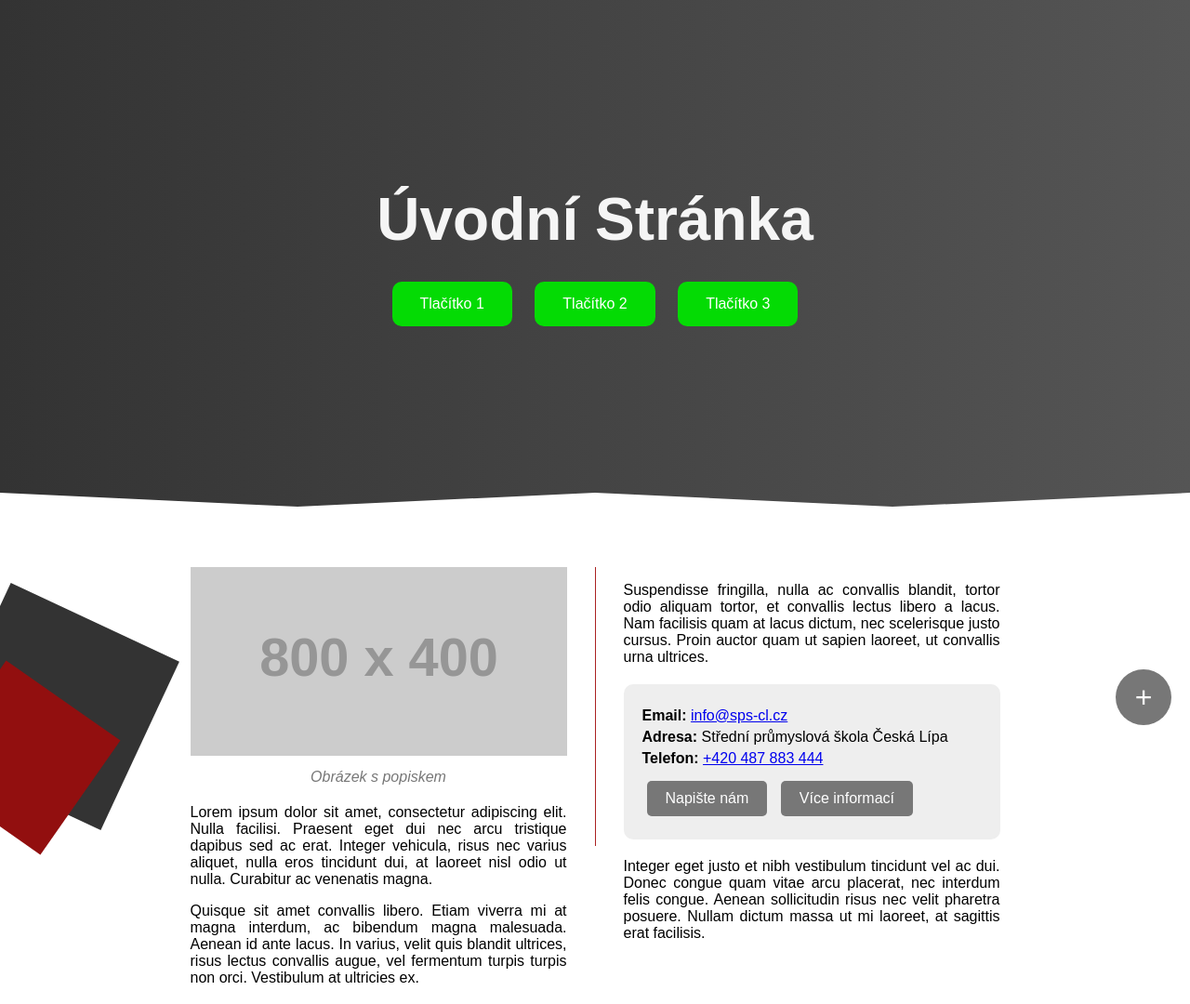
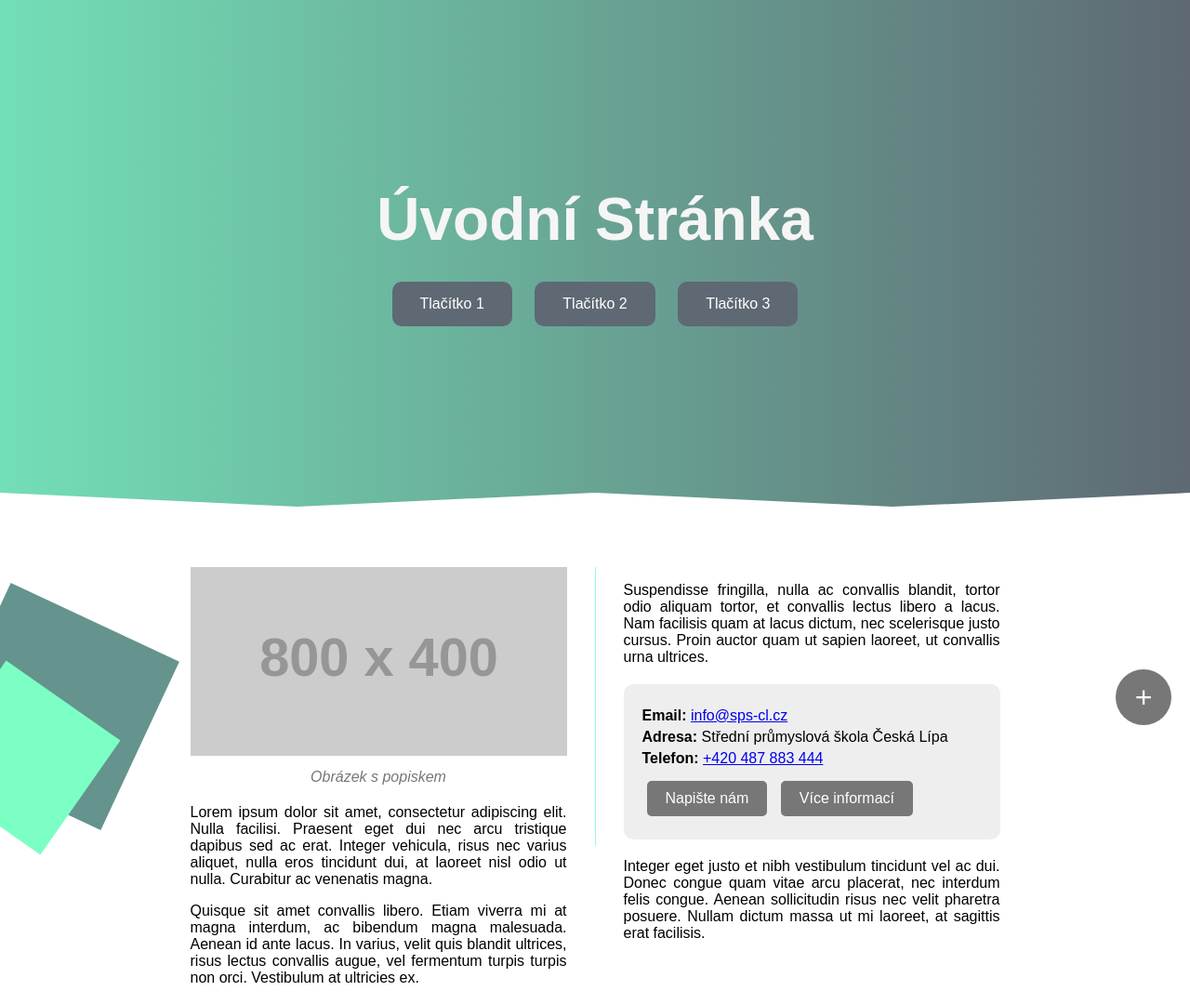
Before and after one commit to kokrda/css-stranka, a plain HTML site: page index.html in a window 1280 px wide. Shown: the top 1080 px of the page at 93% size. Drawn offline with Linux system fonts and the light colour scheme; placeholder pictures from the web are drawn by us.

Commit message:
index.html
ver. 0.2

```diff
--- a/index.html
+++ b/index.html
@@ -12,7 +12,7 @@
             font-family: Arial, Helvetica, sans-serif;
         }
         .top-section {
-            background: linear-gradient(to right, #333 0%, #555 100%);
+            background: linear-gradient(to right, #73dfb6 0%, #5E6973 100%);
             height: 70%;
             position: relative;
             text-align: center;
@@ -41,7 +41,7 @@
         }
         .button {
             display: inline-block;
-            background-color: #04db04;
+            background-color: #5E6973;
             color: #fff;
             padding: 15px 30px;
             margin: 10px;
@@ -69,7 +69,7 @@
         .divider {
             width: 1px;
             height: 300px;
-            background-color: #aa2222;
+            background-color: #8EFFDD;
         }
         .contact-box {
             background-color: #eee;
@@ -143,7 +143,7 @@
             width: 200px;
             height: 200px;
             transform: rotate(25deg);
-            background-color: #333;
+            background-color: #64948D;
             margin: 20px;
         }
         .rect2 {
@@ -153,7 +153,7 @@
             width: 150px;
             height: 150px;
             transform: rotate(35deg);
-            background-color: #920f0f;
+            background-color: #7CFFC4;
             margin: 20px;
         }
     </style>
```
